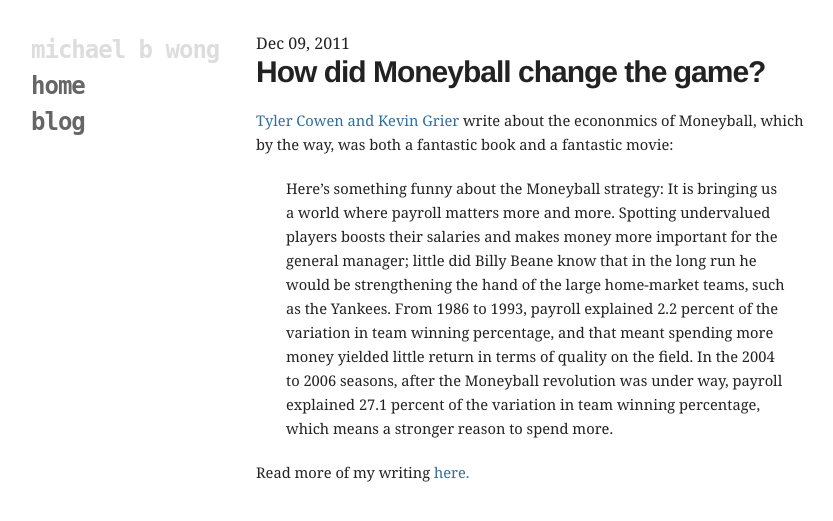
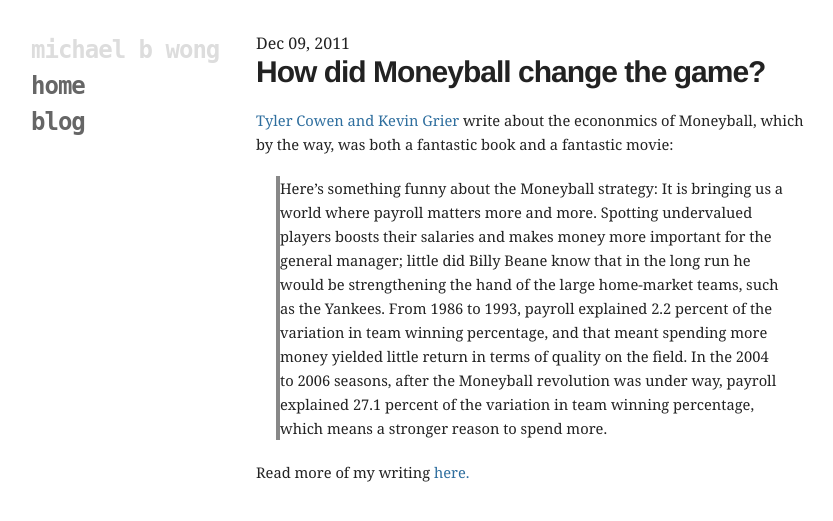
Before and after one commit to mbwong/mbwong.github.com, a Jekyll site: the page built from _posts/2011-12-09-how-did-moneyball-change-the-game.md, in a window 1280 px wide. Shown: the top 521 px of the page, without its empty margins (94-927 px from the left). Built offline with Jekyll 4.4.1, drawn with Linux system fonts in a browser that asks for light colours.

Commit message:
Update css/screen.css

```diff
--- a/css/screen.css
+++ b/css/screen.css
@@ -28,11 +28,10 @@
 a img { border-width: 0; }
 
 blockquote {
-  /*border-left: 1px solid #222;*/
+  border-left: 4px solid #888;*/
   line-height: 18px;
   font-size: 11pt;
   margin: 20px;
-  padding-left: 10px;
 }
 
 code {
```
